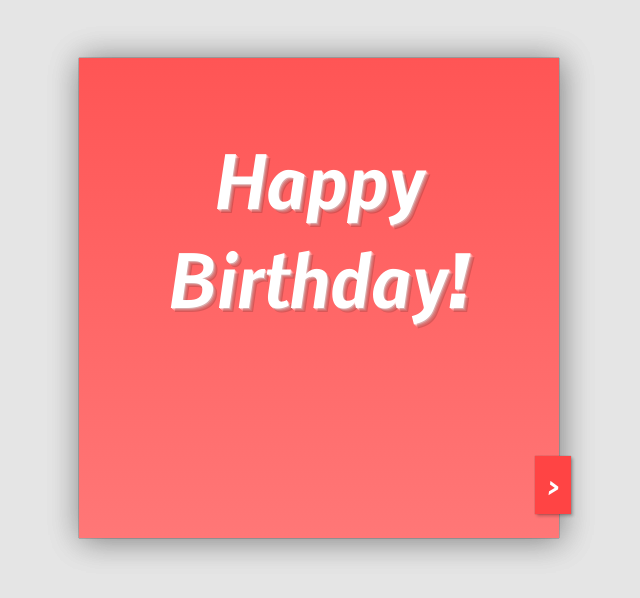
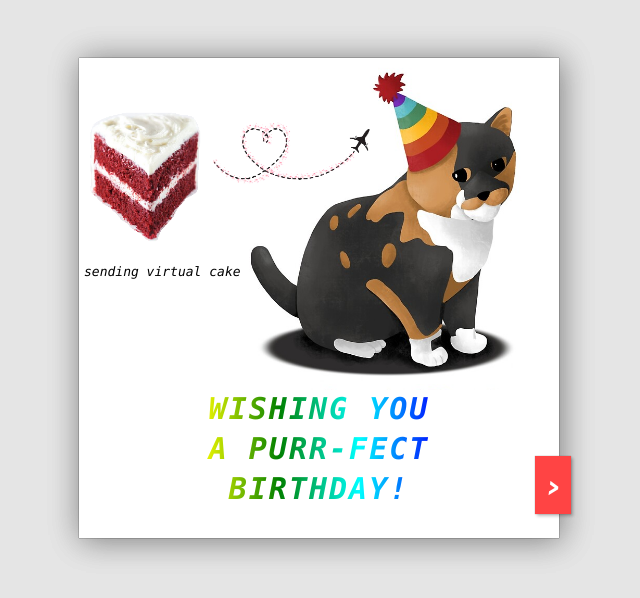
Before and after one commit to yc45/yc45.github.io, a plain HTML site: page index.html in a window 1280 px wide. Shown: the whole page, without its empty margins (561-1201 px from the left). Drawn offline with Linux system fonts and the light colour scheme.

Commit message:
complete card

```diff
--- a/index.html
+++ b/index.html
@@ -8,19 +8,23 @@
 <div id="card">
     <div id="card-inside">
         <div class="wrap">
-            <p>Hi birthday 123,</p>
-            <p>Congratulations with your xxth birthday!</p>
-            <p>I hope you'll have a splendid day. Lorem ipsum dolor sit amet consectetur adipiscing elit.</p>
-            <p>Maecenas sed elit id elit molestie fringilla. Vivamus urna elit, bibendum vel congue ullamcorper,
-                interdum ut turpis.</p>
-            <p>Praesent porta magna et scelerisque egestas. Donec ullamcorper dolor vitae tempor volutpat.</p>
-            <p class="signed">Micha&euml;l</p>
+            <p>Hi tt,</p>
+            <p>Your first? virtual card haha.</p>
+            <p>It wasn't the best start to the year because of the virus but there has been many big moments. You graduating,
+                starting your new job soon, and us finishing our first book. I'm so proud of all your accomplishments and
+                am glad to see you enjoying the new city.</p>
+            <p>I wish I could be there to celebrate your special day. I love spending every moment with you and
+                can't wait to see you again.</p>
+            <p>Happy Birthday!</p>
+            <p class="signed">Love,</p>
+            <p class="name">cc</p>
         </div>
     </div>
 
     <div id="card-front">
         <div class="wrap">
-            <h1>Happy Birthday!</h1>
+            <p class="cake">sending virtual cake</p>
+            <h1>WISHING YOU<br>A PURR-FECT<br>BIRTHDAY!</h1>
         </div>
         <button id="open">&gt;</button>
         <button id="close">&lt;</button>
--- a/script.js
+++ b/script.js
@@ -7,7 +7,7 @@
       openB = $('open'),
       closeB = $('close'),
       timer = null;
-  console.log('wat', card);
+
   openB.addEventListener('click', function () {
     card.setAttribute('class', 'open-half');
     if (timer) clearTimeout(timer);
@@ -19,7 +19,7 @@
 
   closeB.addEventListener('click', function () {
     card.setAttribute('class', 'close-half');
-    if (timer) clearTimerout(timer);
+    if (timer) clearTimeout(timer);
     timer = setTimeout(function () {
       card.setAttribute('class', '');
       timer = null;
--- a/style.css
+++ b/style.css
@@ -5,13 +5,10 @@
   -moz-box-sizing: border-box;
   -webkit-box-sizing: border-box;
 }
+
 body {
   background: #E5E5E5;
   padding: 50px;
-}
-
-#card-front {
-
 }
 
 #card, #card-front, #card-inside {
@@ -19,9 +16,10 @@ body {
 }
 
 .wrap {
-    padding: 1.5em 2.5em;
+    padding: 3.5em 2.5em;
     height: 100%;
 }
+
 #card-front, #card-inside {
   width: 50%;
   -webkit-box-shadow: 2px 2px 30px rgba(0, 0, 0, .25), 0 0 1px rgba(0, 0, 0, .5);
@@ -38,8 +36,9 @@ body {
     -moz-box-shadow: inset 2px 0 1px rgba(0, 0, 0, .05);
     box-shadow: inset 2px 0 1px rgba(0, 0, 0, .05);
 }
+
 #card {
-    max-width: 960px;
+    width: 960px;
     margin: 0 auto;
     transform-style: preserve-3d;
     -moz-transform-style: preserve-3d;
@@ -52,16 +51,22 @@ body {
 
 #card h1 {
     text-align: center;
-    font-family: 'Nobile', sans-serif;
+    font-family: "Lucida Console", Monaco, monospace;
     font-style: italic;
-    font-size: 70px;
-    text-shadow:
-        4px 4px 0px rgba(0, 0, 0, .15),
-        1px 1px 0 rgba(255, 200, 200, 255),
-        2px 2px 0 rgba(255, 150, 150, 255),
-        3px 3px 0 rgba(255, 125, 125, 255);
-    color: #FFF;
+    font-size: 30px;
+    letter-spacing: 2px;
+    line-height: 40px;
+    position: relative;
+    margin-top: 110px;
+    background: #fb492c;
+    background: -webkit-linear-gradient(left, orange , yellow, green, cyan, blue, violet);
+    background: -o-linear-gradient(right, orange, yellow, green, cyan, blue, violet);
+    background: -moz-linear-gradient(right, orange, yellow, green, cyan, blue, violet);
+    background: linear-gradient(to right, orange , yellow, green, cyan, blue, violet);
+    -webkit-background-clip: text;
+    -webkit-text-fill-color: transparent;
 }
+
 #card-inside {
     font-size: 1.1em;
     line-height: 1.4;
@@ -72,6 +77,7 @@ body {
 
 p {
     margin-top: 1em;
+    font-size: 0.9em;
 }
 
 p:first-child {
@@ -80,16 +86,33 @@ p:first-child {
 
 p.signed {
     margin-top: 1.5em;
-    text-align: center;
+    text-align: right;
+    margin-right: 2.1em;
     font-family: 'Dancing Script', sans-serif;
-    font-size: 1.5em;
+    font-size: 1.2em;
+}
+
+p.name {
+    margin-top: -1em;
+    text-align: right;
+    margin-right: 3.3em;
+    font-family: 'Dancing Script', sans-serif;
+    font-size: 1.2em;
+}
+
+p.cake {
+    font-family: "Lucida Console", Monaco, monospace;
+    font-style: italic;
+    font-size: 13px;
+    position: relative;
+    margin-top: 150px;
+    margin-left: -35px;
 }
 
 #card-front {
     background-color: #FF5555;
-    background-image: linear-gradient(top, #FF5555 0%, #FF7777 100%);
-    background-image: -moz-linear-gradient(top, #FF5555 0%, #FF7777 100%);
-    background-image: -webkit-linear-gradient(top, #FF5555 0%, #FF7777 100%);
+    background-image: url("cat.png");
+    background-size: cover;
             transform-origin: left;
        -moz-transform-origin: left;
     -webkit-transform-origin: left;
@@ -133,7 +156,7 @@ p.signed {
 }
 
 #card.open-fully #close,
-#card-open-half #close {
+#card.open-half #close {
   display: inline;
 }
 
@@ -148,9 +171,6 @@ p.signed {
        -moz-transform: rotateY(-90deg);
     -webkit-transform: rotateY(-90deg);
 }
-#card.open-half #card-front .wrap {
-    background-color: rgba(0, 0, 0, .5);
-}
 
 #card.open-fully #card-front,
 #card.close-half #card-front {
@@ -163,21 +183,7 @@ p.signed {
     -webkit-transform: rotateY(-180deg);
 }
 
-#card.open-fully #card-front .wrap {
-    background-color: rgba(0, 0, 0, 0);
-}
-
 #card.open-fully #card-front .wrap *,
 #card.close-half #card-front .wrap * {
    display: none;
 }
-
-footer {
-  max-width: 500px;
-  margin: 40px auto;
-  font-family: 'Nobile', sans-serif;
-  font-size: 14px;
-  line-height: 1.6;
-  color: #888;
-  text-align: center;
-}
```
Also changed, not shown: cat.png (added).
